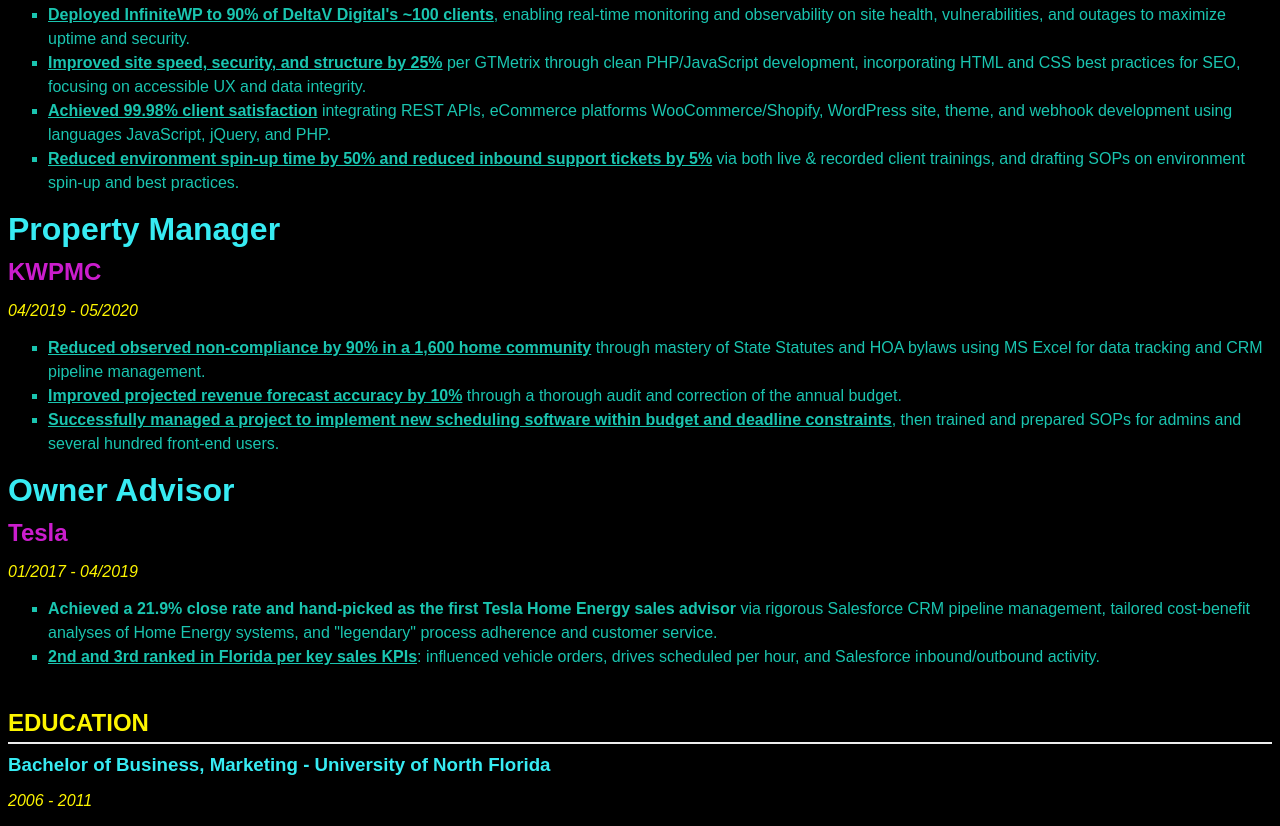
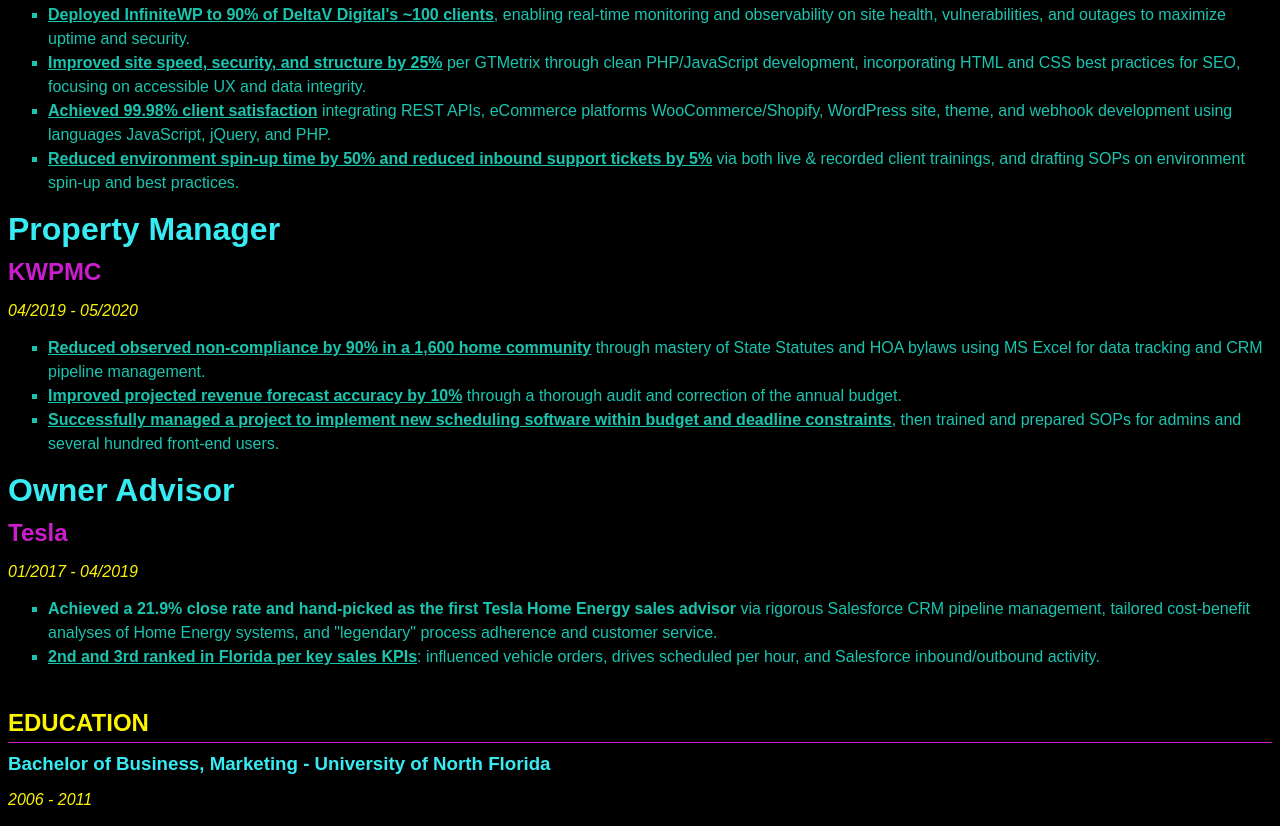
Before and after one commit to tim-andes/cloud-resume-challenge-aws, a website: page index.html in a window 1280 px wide. Shown: the part 1931-2757 px from the top of the page. Drawn offline with Linux system fonts and the light colour scheme; no server answers.

Commit message:
update CSS border colors

```diff
--- a/style.css
+++ b/style.css
@@ -130,7 +130,7 @@
   margin-bottom: 20px;
   display: flex;
   justify-content: space-evenly;
-  border-bottom: solid 1px #5ea8c3;
+  border-bottom: solid 1px #37ebf3;
 }
 
 /* Mobile Breakpoint for Contact List */
@@ -149,8 +149,8 @@
   margin: 20px 0;
 }
 
-.section h2 {
-  border-bottom: 2px solid #eee;
+.education h2 {
+  border-bottom: 1px solid #cb1dcd;
   padding-bottom: 5px;
   margin-bottom: 10px;
 }
```
